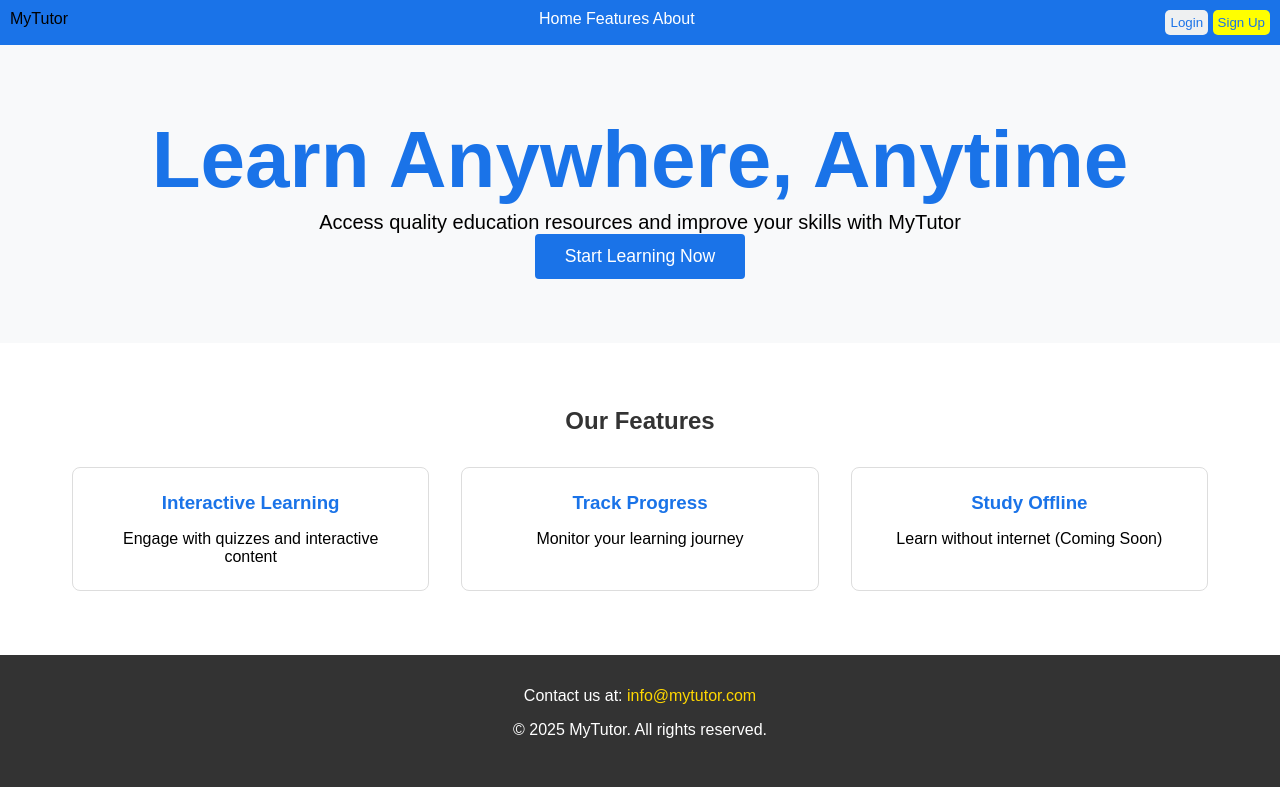
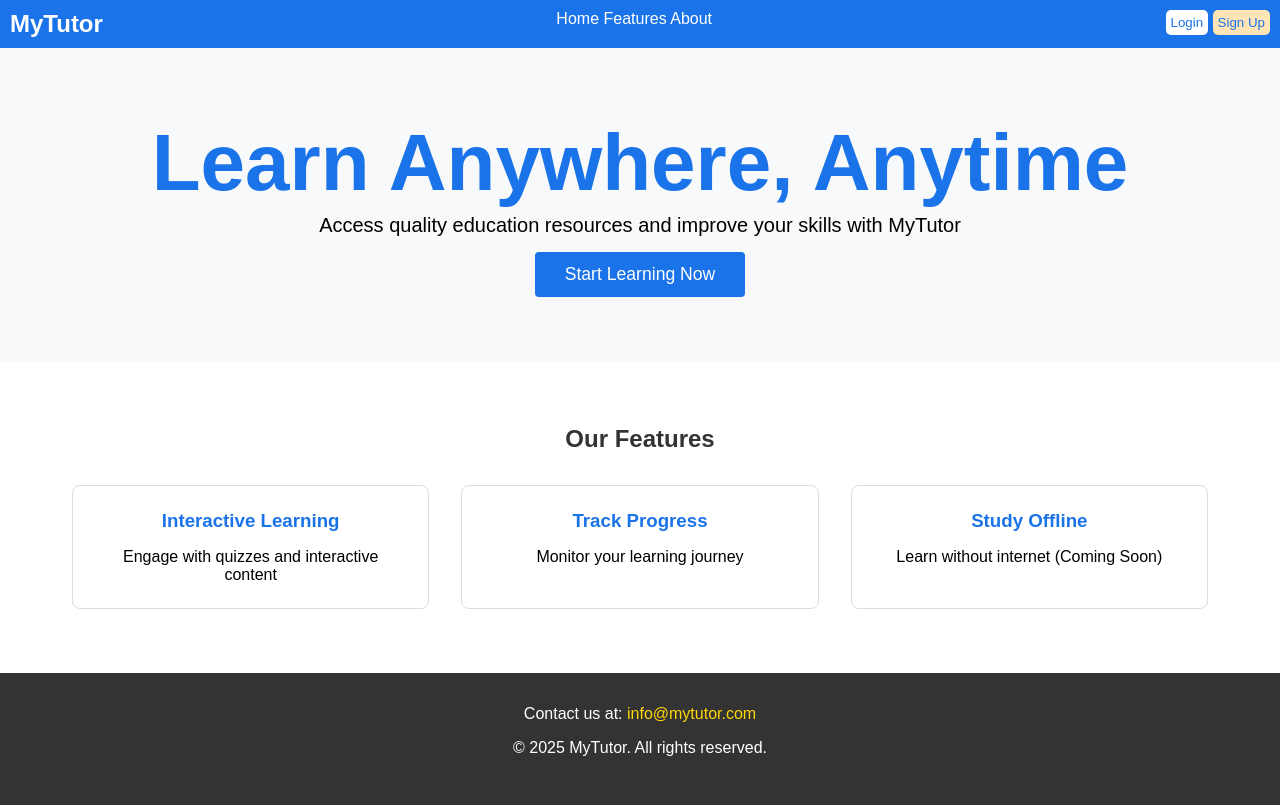
Before and after one commit to ICYEZAGATORE/MyTutor, a plain HTML site: page index.html in a window 1280 px wide. Drawn offline with Linux system fonts and the light colour scheme.

Commit message:
Adjusting colors

```diff
--- a/styles.css/index.css
+++ b/styles.css/index.css
@@ -11,6 +11,11 @@
   display: flex;
   justify-content: space-between;
   padding: 10px;
+}
+.logo {
+  color: white;
+  font-size: 24px;
+  font-weight: bold;
 }
 #homeLink,
 #featuresLink,
@@ -26,10 +31,10 @@
   border: none;
 }
 #loginBtn {
-  background-color: rgb(238, 240, 241);
+  background-color: #fff;
 }
 #signupBtn {
-  background-color: yellow;
+  background-color: #FFE4B5;
 }
 .hero {
   background-color: #f8f9fa;
@@ -43,8 +48,10 @@
 }
 #heroText {
   font-size: 20px;
+  margin-bottom: 10px;
 }
 #startLearningBtn {
+  margin-top: 5px;
   background-color: #1a73e8;
   color: white;
   padding: 12px 30px;
```
